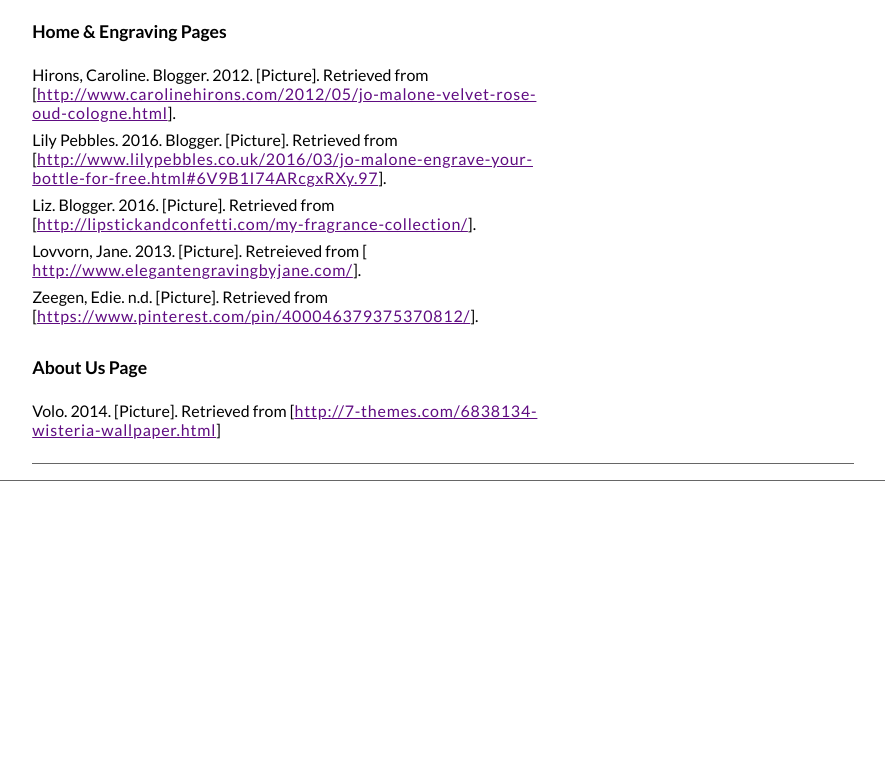
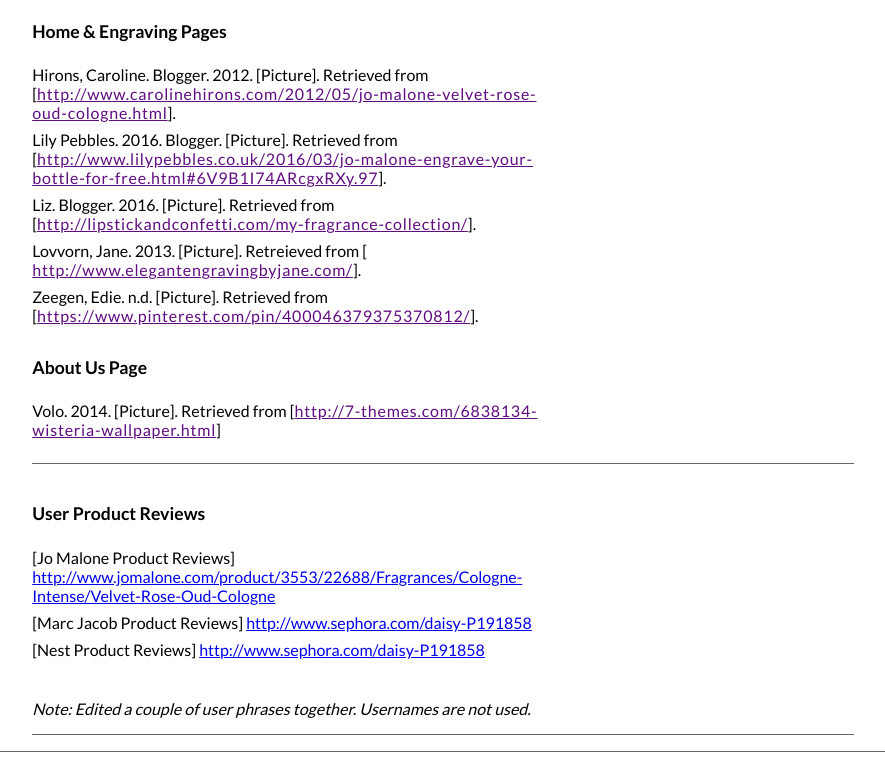
Before and after one commit to issacat/IAT339_StyleGuide, a plain HTML site: page citation.html in a window 1280 px wide. Shown: the part 1164-1924 px from the top of the page, without its empty margins (39-924 px from the left). Before the commit the page ends 1653 px from the top, so only its background shows below. Drawn offline with Linux system fonts and the light colour scheme.

Commit message:
Cited user reviews.

```diff
--- a/citation.html
+++ b/citation.html
@@ -131,6 +131,30 @@
 				</ul>
 			</section>
 
+			<section>
+				<h4>User Product Reviews</h4>
+
+				<ul>
+					<li>[Jo Malone Product Reviews]
+					<a href="http://www.jomalone.com/product/3553/22688/Fragrances/Cologne-Intense/Velvet-Rose-Oud-Cologne">http://www.jomalone.com/product/3553/22688/Fragrances/Cologne-Intense/Velvet-Rose-Oud-Cologne</a>
+					</li>
+
+					<li>[Marc Jacob Product Reviews]
+					<a href="http://www.sephora.com/daisy-P191858">http://www.sephora.com/daisy-P191858</a>
+					</li>
+
+					<li>
+					[Nest Product Reviews]
+					<a href="http://www.sephora.com/citrine-P406775">http://www.sephora.com/daisy-P191858</a>
+					</li>
+				</ul>
+
+				<p class="padding-1em"><em>Note: Edited a couple of user phrases together. Usernames are not used. </em></p>
+			</section>
+
+
+
+
 		</div>
 	</section>
 
```
